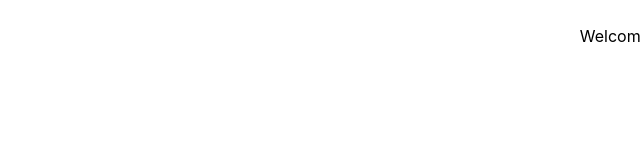
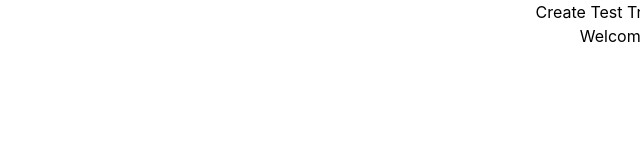
Before and after one commit to Sesn1364/travel-management, a React (Vite) app: page /create-trip in a window 1280 px wide. Shown: the top 160 px of the page, without its empty margins (640-1280 px from the left). Built offline with nearby package versions, Linux system fonts and the light colour scheme; sample sign-in values are in the browser's storage.

Commit message:
Create a slide related to creating a trip and testing

```diff
--- a/src/app/store.tsx
+++ b/src/app/store.tsx
@@ -3,11 +3,13 @@
 import { configureStore } from "@reduxjs/toolkit";
 import authReducer from "../redux/auth/authSlice";
 import userReducer from "../redux/user/userSlice"
+import tripReducer from "../redux/trip/tripSlice";
 
 const store = configureStore({
   reducer: {
     auth: authReducer,
     user: userReducer,
+    trip: tripReducer,
   },
 });
 
--- a/src/pages/create-trip/CreateTrip.tsx
+++ b/src/pages/create-trip/CreateTrip.tsx
@@ -5,6 +5,7 @@ import type { RootState } from "../../app/store";
 import { useDispatch } from "react-redux";
 import { clearUser } from "../../redux/user/userSlice";
 import { useNavigate } from "react-router-dom";
+import { addTrip } from "../../redux/trip/tripSlice";
 
 const CreateTrip = () => {
   const user = useSelector((state: RootState) => state.user.currentUser);
@@ -18,9 +19,37 @@ const CreateTrip = () => {
     navigate("/");
   };
 
+  const createTestTrip = () => {
+    dispatch(
+      addTrip({
+        id: crypto.randomUUID(),
+
+        tripName: "North Trip",
+
+        country: "Iran",
+
+        state: "Mazandaran",
+
+        city: "Ramsar",
+
+        startDate: "2026-05-20",
+
+        userId: user?.id,
+      }),
+    );
+  };
+
+  const trips = useSelector((state: RootState) => state.trip.trips);
+
   return (
     <>
       <button onClick={handleLogout}>Logout</button>
+      <button onClick={createTestTrip}>Create Test Trip</button>
+      {trips.map((trip) => (
+        <div key={trip.id}>
+          <h2>{trip.tripName}</h2>
+        </div>
+      ))}
       <h1 className="text-black">Welcome {user?.username}</h1>
     </>
   );
--- /dev/null
+++ b/src/redux/trip/tripSlice.ts
@@ -0,0 +1,23 @@
+import { createSlice } from "@reduxjs/toolkit";
+
+import type { TripState } from "./tripTypes";
+
+const initialState: TripState = {
+  trips: [],
+};
+
+const tripSlice = createSlice({
+  name: "trip",
+
+  initialState,
+
+  reducers: {
+    addTrip: (state, action) => {
+      state.trips.push(action.payload);
+    },
+  },
+});
+
+export const { addTrip } = tripSlice.actions;
+
+export default tripSlice.reducer;
--- /dev/null
+++ b/src/redux/trip/tripTypes.ts
@@ -0,0 +1,19 @@
+export interface Trip {
+  id: string;
+
+  tripName: string;
+
+  country: string;
+
+  state: string;
+
+  city: string;
+
+  startDate: string;
+
+  userId: string;
+}
+
+export interface TripState {
+  trips: Trip[];
+}
```
Also changed, not shown: src/redux/trip/tripThunk.ts (added).
